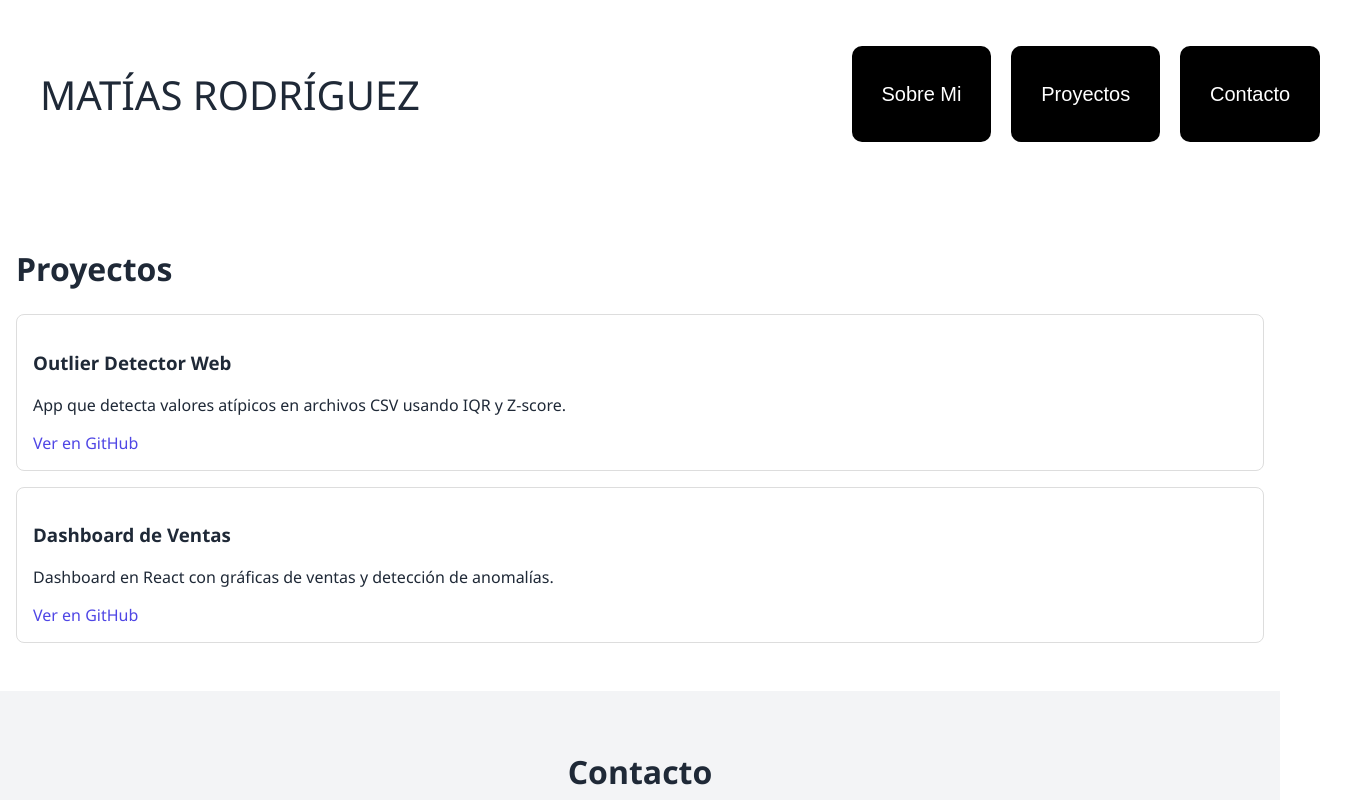
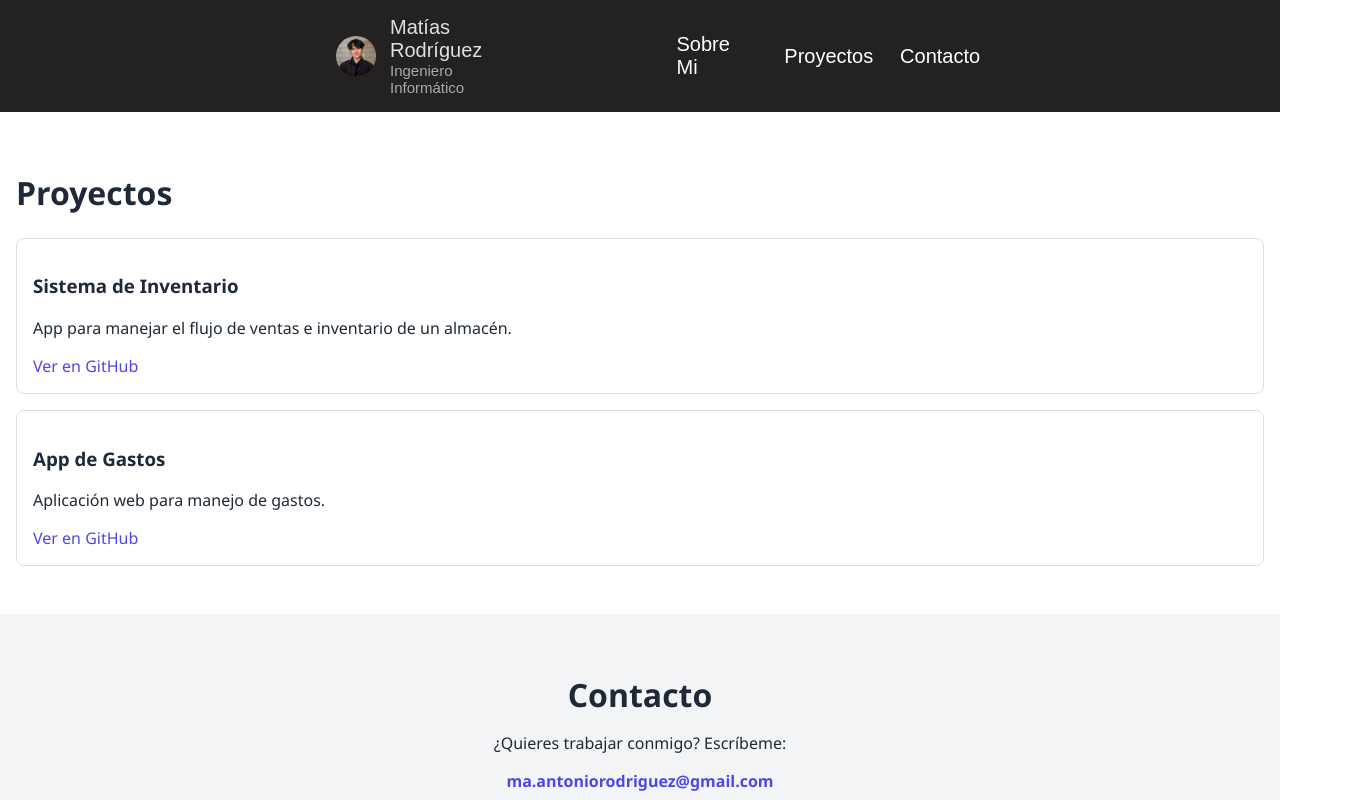
Before and after one commit to MatiasRodriguezH/app_portafolio, a React (Create React App) app: page / in a window 1280 px wide. Shown: the top 800 px of the page, 1360 px wide, since content can reach past the window. Built offline with nearby package versions, Linux system fonts and the light colour scheme.

Commit message:
Avanzando en el Header

```diff
--- a/src/componentes/Contact.js
+++ b/src/componentes/Contact.js
@@ -27,7 +27,9 @@ function Contacto() {
     <ContactoSection>
       <Title>Contacto</Title>
       <p>¿Quieres trabajar conmigo? Escríbeme:</p>
-      <EmailLink href="mailto:matias@email.com">matias@email.com</EmailLink>
+      <EmailLink href="mailto:ma.antoniorodriguez@gmail.com">
+        ma.antoniorodriguez@gmail.com
+      </EmailLink>
     </ContactoSection>
   );
 }
--- a/src/componentes/Header.js
+++ b/src/componentes/Header.js
@@ -1,13 +1,14 @@
 import React from "react";
 import styled from "styled-components";
 import Boton from "../elementos/Boton";
+import PerfilComponent from "../elementos/Perfil";
 
 const HeaderDiv = styled.div`
   width: 100%;
-  padding: 2.5rem; /* 40px */
   display: flex;
-  justify-content: space-between;
+  justify-content: center;
   align-items: center;
+  background-color: #242221;
 
   @media (max-width: 60rem) {
     /* 950px */
@@ -15,19 +16,8 @@ const HeaderDiv = styled.div`
   }
 `;
 
-const Titulo = styled.h1`
-  font-weight: normal;
-  text-transform: uppercase;
-  font-size: 2.5rem; /* 40px */
-
-  @media (max-width: 60rem) {
-    /* 950px */
-    font-size: 2rem; /* 32px */
-  }
-`;
-
 const ContenedorHeader = styled.div`
-  width: 100%;
+  width: 50%;
   display: flex;
   justify-content: space-between;
 
@@ -48,6 +38,7 @@ const ContenedorHeader = styled.div`
 const ContenedorBotones = styled.div`
   display: flex;
   justify-content: space-between;
+  padding-left: 10rem;
   align-items: center;
 `;
 
@@ -55,7 +46,7 @@ function Header() {
   return (
     <HeaderDiv>
       <ContenedorHeader>
-        <Titulo>Matías Rodríguez</Titulo>
+        <PerfilComponent />
         <ContenedorBotones>
           <Boton to="/">Sobre Mi</Boton>
           <Boton to="/">Proyectos</Boton>
--- a/src/componentes/Projects.js
+++ b/src/componentes/Projects.js
@@ -28,15 +28,14 @@ const ProjectLink = styled.a`
 
 const projectos = [
   {
-    title: "Outlier Detector Web",
+    title: "Sistema de Inventario",
     description:
-      "App que detecta valores atípicos en archivos CSV usando IQR y Z-score.",
+      "App para manejar el flujo de ventas e inventario de un almacén.",
     link: "https://github.com/tuusuario/outlier-detector",
   },
   {
-    title: "Dashboard de Ventas",
-    description:
-      "Dashboard en React con gráficas de ventas y detección de anomalías.",
+    title: "App de Gastos",
+    description: "Aplicación web para manejo de gastos.",
     link: "https://github.com/tuusuario/sales-dashboard",
   },
 ];
--- a/src/elementos/Boton.js
+++ b/src/elementos/Boton.js
@@ -2,27 +2,32 @@ import styled from "styled-components";
 import { Link } from "react-router-dom";
 
 const Boton = styled(Link)`
-  background: ${(props) => (props.$primario ? "#5B69E2" : "#000")};
-  width: ${(props) => (props.$conIcono ? "15.62rem" : "auto")}; /* 250px */
-  margin-left: 1.25rem; /* 20px */
-  border: none;
-  border-radius: 0.625rem; /* 10px */
-  color: #fff;
-  font-family: "Work Sans", sans-serif;
-  height: 3.5rem; /* 60px */
-  padding: 1.25rem 1.87rem; /* 20px 30px */
-  font-size: 1.25rem; /* 20px */
-  font-weight: 500;
-  cursor: pointer;
+  position: relative;
+  -webkit-border-radius: 4px;
+  -moz-border-radius: 4px;
+  font-family: "Arial";
+  color: #ffffff;
+  font-size: 20px;
+  background-color: transparent;
+  padding: 5px 15px;
+  margin: 0 0.2rem;
   text-decoration: none;
-  display: inline-flex;
-  justify-content: space-between;
-  align-items: center;
-  outline: none;
+  overflow: hidden;
 
-  svg {
-    height: ${(props) => (props.iconoGrande ? "100%" : "0.75rem;")}; /* 12px */
-    fill: white;
+  &::after {
+    content: "";
+    position: absolute;
+    bottom: 0;
+    left: 50%;
+    height: 2px;
+    width: 0%;
+    background: #ffffff;
+    transition: all 0.3s ease;
+    transform: translateX(-50%);
+  }
+
+  &:hover::after {
+    width: 100%;
   }
 `;
 
--- /dev/null
+++ b/src/elementos/Perfil.js
@@ -0,0 +1,49 @@
+import React from "react";
+import styled from "styled-components";
+import Foto from "./../imagenes/foto.jpg";
+
+const Perfil = styled.div`
+  display: flex;
+  align-items: center;
+  background-color: transparent;
+  padding: 1rem 1rem;
+  border-radius: 8px;
+  width: fit-content;
+`;
+
+const Avatar = styled.img`
+  width: 40px;
+  height: 40px;
+  border-radius: 50%;
+  object-fit: cover;
+  margin-right: 14px;
+`;
+
+const PerfilInfo = styled.div`
+  display: flex;
+  flex-direction: column;
+`;
+
+const PerfilNombre = styled.div`
+  color: #e0e0e0;
+  font-size: 20px;
+  font-family: "Montserrat", Arial, sans-serif;
+`;
+
+const PerfilTitle = styled.div`
+  color: #aaaaaa;
+  font-size: 15px;
+  font-family: "Montserrat", Arial, sans-serif;
+`;
+
+const PerfilComponent = () => (
+  <Perfil>
+    <Avatar src={Foto} alt={"Matias"} />
+    <PerfilInfo>
+      <PerfilNombre>Matías Rodríguez</PerfilNombre>
+      <PerfilTitle>Ingeniero Informático</PerfilTitle>
+    </PerfilInfo>
+  </Perfil>
+);
+
+export default PerfilComponent;
--- a/src/index.js
+++ b/src/index.js
@@ -8,7 +8,9 @@ import ContextoProvider from "./contexto/Contexto";
 const Index = () => {
   return (
     <>
-      <Helmet></Helmet>
+      <Helmet>
+        <title>Porfolio</title>
+      </Helmet>
       <ContextoProvider>
         <BrowserRouter>
           <Routes>
```
Also changed, not shown: src/imagenes/foto.jpg (added).
